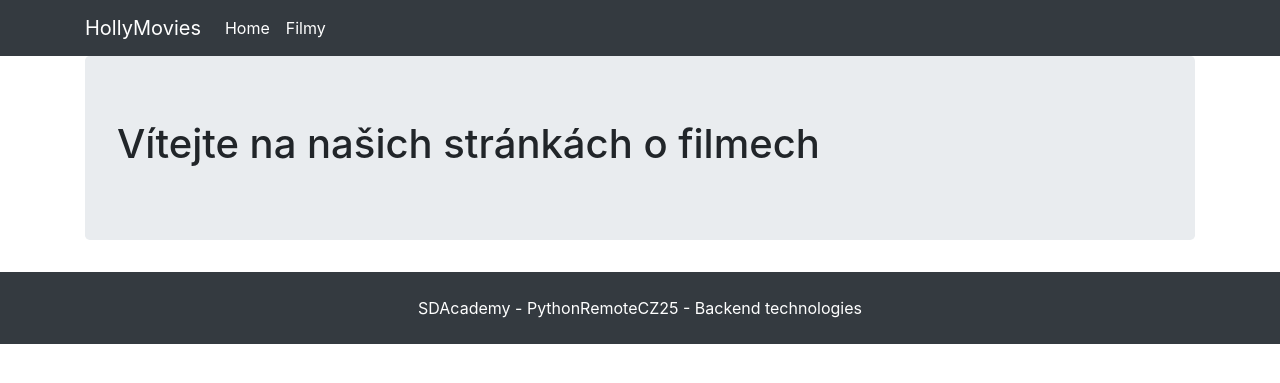
After one commit to DaliborZ-tech/HollymoviesSDA, a Django app: page / in a window 1280 px wide. The commit adds this page. Shown: the top 383 px of the page. Run offline with Django 5.2, Linux system fonts and the light colour scheme; some libraries are stand-ins or nearby versions.

Commit message:
Home - templates, view, url

```diff
--- a/djangoProjectHollymoviesSDA/urls.py
+++ b/djangoProjectHollymoviesSDA/urls.py
@@ -17,10 +17,11 @@ Including another URLconf
 from django.contrib import admin
 from django.urls import path
 
-from viewer.views import movies
+from viewer.views import movies, home
 
 urlpatterns = [
     path('admin/', admin.site.urls),
 
-    path('movies/', movies),
+    path('', home, name='home'),
+    path('movies/', movies, name='movies'),
 ]
--- a/templates/base.html
+++ b/templates/base.html
@@ -10,7 +10,7 @@
 <head>
     <meta charset="utf-8">
     <meta name="viewport" content="width=device-width, initial-scale=1">
-    <title>HollyMovies</title>
+    <title>{% block title %}{% endblock %}</title>
     <link rel="stylesheet" href="https://stackpath.bootstrapcdn.com/bootstrap/4.2.1/css/bootstrap.min.css"
           integrity="sha384-GJzZqFGwb1QTTN6wy59ffF1BuGJpLSa9DkKMp0DgiMDm4iYMj70gZWKYbI706tWS" crossorigin="anonymous">
     <script src="https://code.jquery.com/jquery-3.3.1.slim.min.js"
--- /dev/null
+++ b/templates/home.html
@@ -0,0 +1,9 @@
+{% extends "base.html" %}
+
+{% block title %}
+    Hollymovies
+{% endblock %}
+
+{% block content %}
+    <h1>Vítejte na našich stránkách o filmech</h1>
+{% endblock %}
--- a/templates/movies.html
+++ b/templates/movies.html
@@ -1,6 +1,8 @@
 {% extends "base.html" %}
 
-
+{% block title %}
+    Seznam filmů
+{% endblock %}
 {% block content %}
     <h1>Filmy</h1>
     <ul>
--- a/templates/navbar.html
+++ b/templates/navbar.html
@@ -9,9 +9,8 @@
         </button>
         <div class="collapse navbar-collapse" id="navbarNavAltMarkup">
             <div class="navbar-nav">
-                <a class="nav-item nav-link active" href="/">
-                    Home
-                </a>
+                <a class="nav-item nav-link active" href="/">Home</a>
+                <a class="nav-item nav-link active" href="{% url 'movies' %}">Filmy</a>
             </div>
         </div>
     </div>
--- a/viewer/views.py
+++ b/viewer/views.py
@@ -8,3 +8,8 @@ def movies(request):
     return render(request=request,
                   template_name='movies.html',
                   context=context)
+
+
+def home(request):
+    return render(request=request,
+                  template_name='home.html')
```
